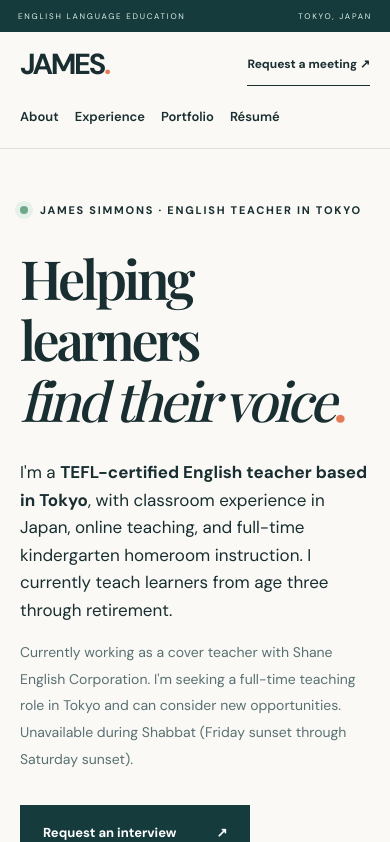
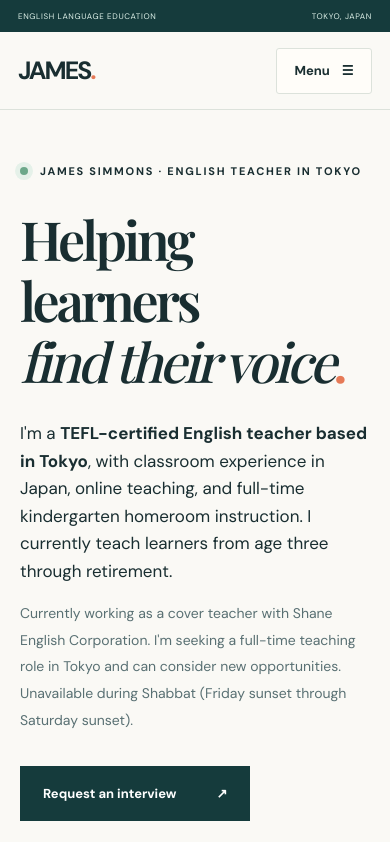
Before and after one commit to desukara/portfolio, a Next.js app: page / in a window 390 px wide. Shown: the top 842 px of the page. Built offline with nearby package versions, Linux system fonts and the light colour scheme; a web font is replaced by a local one.

Commit message:
Publish mobile navigation and career wayfinding (#22)
* Improve mobile navigation and career page wayfinding

* Improve mobile navigation and career page wayfinding

* Improve mobile navigation and career page wayfinding

* Resolve legacy mobile header selector conflicts

```diff
--- a/app/components/site-header.tsx
+++ b/app/components/site-header.tsx
@@ -1,5 +1,5 @@
 import Link from "next/link";
 export default function SiteHeader({current}:{current?:string}) {
  const links=[["About","/about"],["Experience","/experience"],["Portfolio","/portfolio"],["Résumé","/resume"]];
- return <><a className="skip-link" href="#main-content">Skip to main content</a><div className="top-strip"><span>ENGLISH LANGUAGE EDUCATION</span><span>TOKYO, JAPAN</span></div><header className="site-header shell"><Link className="brand" href="/" aria-label="James Simmons — homepage">JAMES<span>.</span></Link><nav aria-label="Main navigation">{links.map(([label,href])=><Link key={href} href={href} aria-current={current===href?"page":undefined}>{label}</Link>)}</nav><Link className="nav-cta" href="/meeting">Request a meeting ↗</Link></header></>;
+ return <><a className="skip-link" href="#main-content">Skip to main content</a><div className="top-strip"><span>ENGLISH LANGUAGE EDUCATION</span><span>TOKYO, JAPAN</span></div><header className="site-header shell"><Link className="brand" href="/" aria-label="James Simmons — homepage">JAMES<span>.</span></Link><nav className="desktop-navigation" aria-label="Main navigation">{links.map(([label,href])=><Link key={href} href={href} aria-current={current===href?"page":undefined}>{label}</Link>)}</nav><Link className="nav-cta" href="/meeting">Request a meeting ↗</Link><details className="mobile-menu"><summary aria-label="Open site navigation">Menu <span aria-hidden="true">☰</span></summary><nav aria-label="Mobile navigation">{links.map(([label,href])=><Link key={href} href={href} aria-current={current===href?"page":undefined}>{label}<span aria-hidden="true">↗</span></Link>)}<Link href="/meeting" aria-current={current==="/meeting"?"page":undefined}>Request a meeting <span aria-hidden="true">↗</span></Link></nav></details></header></>;
 }
--- a/app/globals.css
+++ b/app/globals.css
@@ -349,3 +349,33 @@ main,section,article,footer{min-width:0}
 .career-evidence h2{font-size:clamp(34px,4vw,52px);line-height:1.2;letter-spacing:-.035em;margin:18px 0}
 .career-evidence p{max-width:680px;color:var(--muted);font-size:16px;line-height:1.8}
 @media(max-width:600px){.experience-evidence,.career-evidence-actions{flex-direction:column;align-items:flex-start;gap:14px}.career-evidence{padding-block:42px}}
+
+
+/* Release 22: compact, keyboard-accessible mobile navigation and career reading paths. */
+.mobile-menu{display:none;position:relative;z-index:30}
+.desktop-navigation a[aria-current="page"],.mobile-menu a[aria-current="page"]{color:#9c4c33;text-decoration:underline;text-underline-offset:6px}
+.site-header a:focus-visible,.mobile-menu summary:focus-visible,.career-jump-links a:focus-visible{outline:3px solid var(--coral);outline-offset:4px}
+.career-jump-links{display:flex;flex-wrap:wrap;gap:10px;margin-top:30px}
+.career-jump-links a{display:inline-flex;align-items:center;min-height:44px;border:1px solid #cbd9d1;background:#fffdf9;padding:11px 16px;font-size:12px;font-weight:700;letter-spacing:.02em}
+.career-jump-links a:hover{border-color:var(--deep);background:#e8eee7}
+#role-details,#career-story,#teaching-evidence,.career-story-anchor{scroll-margin-top:28px}
+.career-story-anchor{display:block;height:0}
+@media(max-width:800px){
+ .site-header{height:auto;min-height:78px;gap:12px;position:relative}
+ .site-header>.desktop-navigation,.site-header>.nav-cta{display:none}
+ .mobile-menu{display:block;margin-left:auto}
+ .mobile-menu summary{list-style:none;display:flex;align-items:center;justify-content:center;gap:12px;min-height:46px;min-width:96px;padding:10px 14px;border:1px solid var(--line);border-radius:3px;font-size:13px;font-weight:700;cursor:pointer;background:#fffdf9}
+ .mobile-menu summary::-webkit-details-marker{display:none}
+ .mobile-menu[open] summary{background:var(--deep);color:#fff}
+ .mobile-menu nav{position:absolute;top:calc(100% + 10px);right:0;width:min(310px,calc(100vw - 36px));display:flex;flex-direction:column;gap:0;padding:8px 18px;background:#fffdf9;border:1px solid var(--line);box-shadow:0 18px 35px #192e3129;z-index:40}
+ .mobile-menu nav a{display:flex;justify-content:space-between;align-items:center;gap:20px;min-height:51px;padding:12px 2px;border-bottom:1px solid var(--line);font-size:14px}
+ .mobile-menu nav a:last-child{border-bottom:0;color:var(--deep);font-weight:700}
+ .mobile-menu nav a span{font-size:16px}
+ .career-jump-links{gap:8px}
+ .career-jump-links a{flex:1 1 145px;justify-content:center;text-align:center}
+}
+@media(max-width:390px){.site-header{padding-inline:18px}.brand{font-size:25px}.top-strip{letter-spacing:.08em}.career-jump-links a{flex-basis:100%}}
+@media(prefers-reduced-motion:reduce){html{scroll-behavior:auto}}
+
+/* Override older full-width header-nav mobile rules for the dropdown. */
+@media(max-width:800px){.site-header .mobile-menu nav{order:initial;width:min(310px,calc(100vw - 36px));justify-content:initial;flex-wrap:nowrap;gap:0;font-size:14px}.site-header .mobile-menu nav a{font-size:14px;min-height:51px}.site-header .mobile-menu{order:initial}}
```
Also changed, not shown: app/experience/[slug]/page.tsx (+1 -1 lines).
